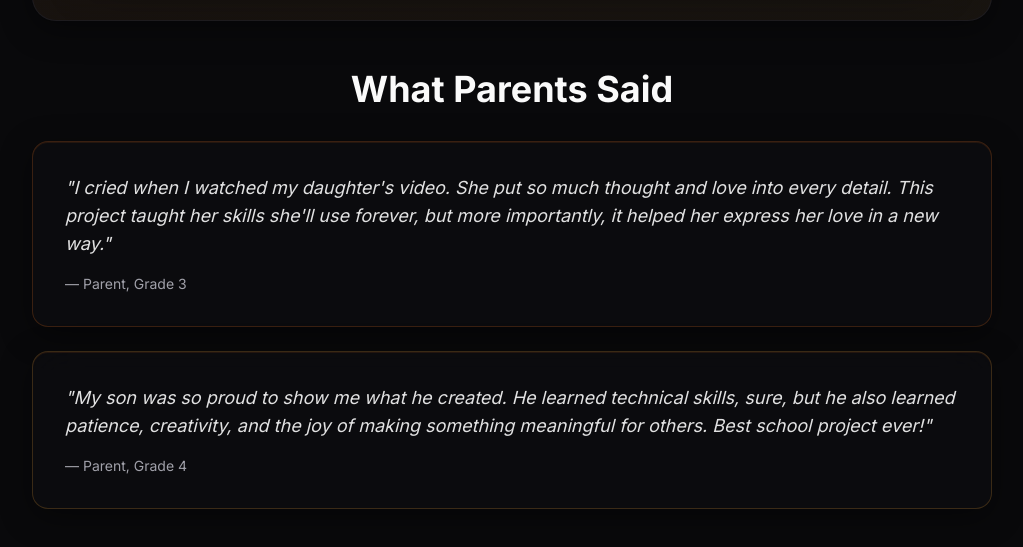
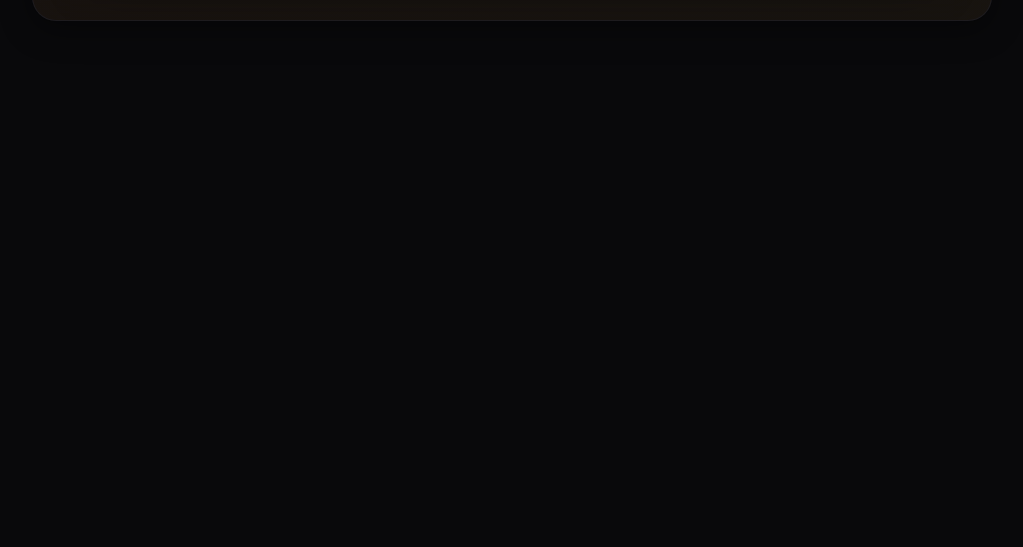
Before and after one commit to Aborgz/arnborg-design-space, a React (Vite) app: page /projects/christmas-card in a window 1280 px wide. Shown: the part 3693-4240 px from the top of the page, without its empty margins (128-1151 px from the left). After the commit the page ends 3842 px from the top, so only its background shows below. Built offline with nearby package versions, Linux system fonts and the light colour scheme; the HTML template or start-up script is replaced by a standard one.

Commit message:
Remove parent testimonials

```diff
--- a/src/pages/BullyingPsychology.tsx
+++ b/src/pages/BullyingPsychology.tsx
@@ -154,13 +154,6 @@ const BullyingPsychology = () => {
             </div>
           </div>
 
-          {/* Impact Statement */}
-          <div className="text-center glass-card rounded-3xl p-12">
-            <blockquote className="text-2xl md:text-3xl font-light text-foreground/90 italic leading-relaxed">
-              "The greatest tragedy of bullying is not the pain inflicted in the moment,
-              but the theft of who that child could have become."
-            </blockquote>
-          </div>
         </div>
       </section>
     </div>
--- a/src/pages/ChristmasCard.tsx
+++ b/src/pages/ChristmasCard.tsx
@@ -189,28 +189,6 @@ const ChristmasCard = () => {
             </div>
           </div>
 
-          {/* Testimonials */}
-          <div className="space-y-6">
-            <h2 className="text-4xl font-bold text-foreground mb-8 text-center">What Parents Said</h2>
-
-            <div className="glass-card rounded-2xl p-8 border border-primary/20">
-              <p className="text-lg text-foreground/90 italic mb-4">
-                "I cried when I watched my daughter's video. She put so much thought and love
-                into every detail. This project taught her skills she'll use forever, but more
-                importantly, it helped her express her love in a new way."
-              </p>
-              <p className="text-sm text-muted-foreground">— Parent, Grade 3</p>
-            </div>
-
-            <div className="glass-card rounded-2xl p-8 border border-accent/20">
-              <p className="text-lg text-foreground/90 italic mb-4">
-                "My son was so proud to show me what he created. He learned technical skills,
-                sure, but he also learned patience, creativity, and the joy of making something
-                meaningful for others. Best school project ever!"
-              </p>
-              <p className="text-sm text-muted-foreground">— Parent, Grade 4</p>
-            </div>
-          </div>
         </div>
       </section>
     </div>
```
